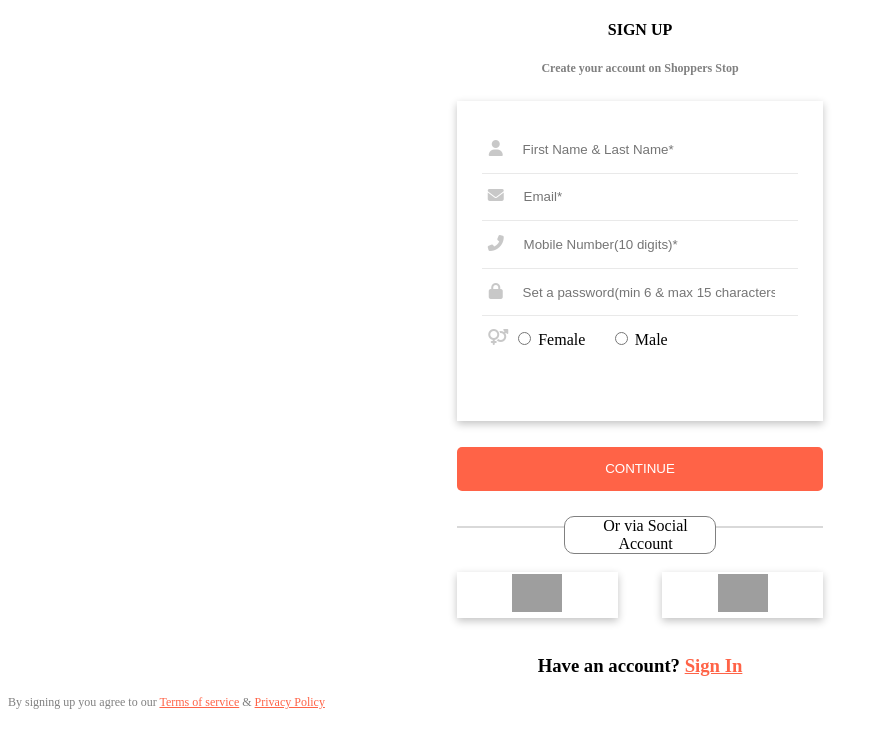
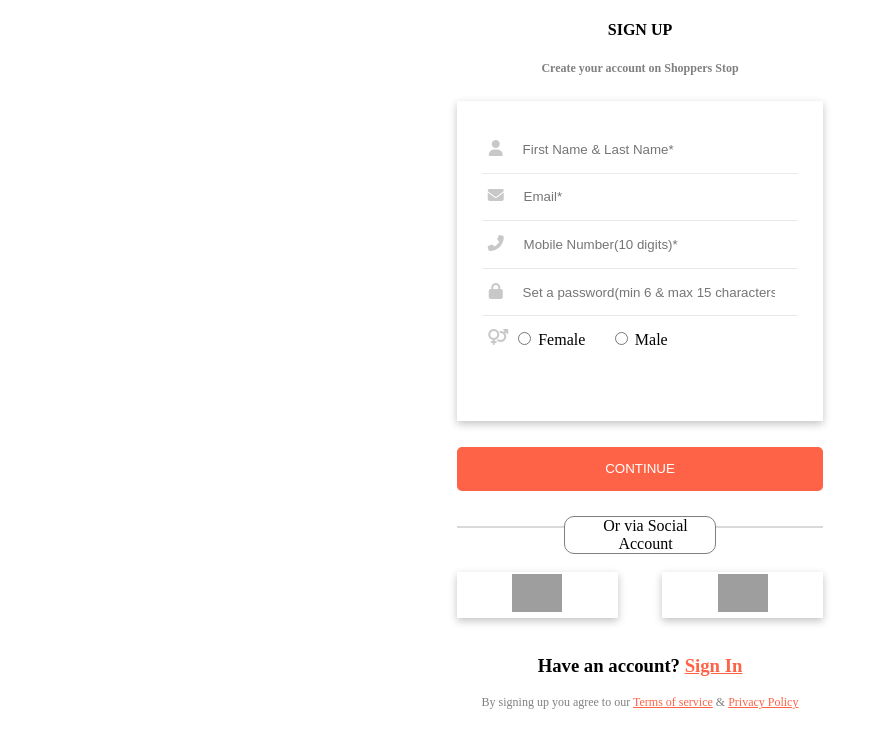
Before and after one commit to developer407/team-shoppersstop, a plain HTML site: page signup-signin/signUp.html in a window 1280 px wide. Shown: the whole page, without its empty margins (0-881 px from the left). Drawn offline with Linux system fonts and the light colour scheme; grey boxes are pictures that could not be loaded; a web font is replaced by a local one.

Commit message:
Update signUp.html

```diff
--- a/signup-signin/signUp.html
+++ b/signup-signin/signUp.html
@@ -80,7 +80,6 @@
 
     <p class="p" id="message"></p>
 
-
     <div id="continue">
       <button type="submit" id="btn">CONTINUE</button>
     </div>
@@ -110,9 +109,11 @@
       </div>
     </div>
 
-    <h3 class="h3">Have an account? <a href="signwithemail.html">Sign In</a></h3>
+    <h3 class="h3">
+      Have an account? <a href="signwithemail.html">Sign In</a>
+    </h3>
 
-    <p>
+    <p class="p">
       By signing up you agree to our
       <a href="https://www.shoppersstop.com/term-condition" target="_blanck"
         >Terms of service</a
```
